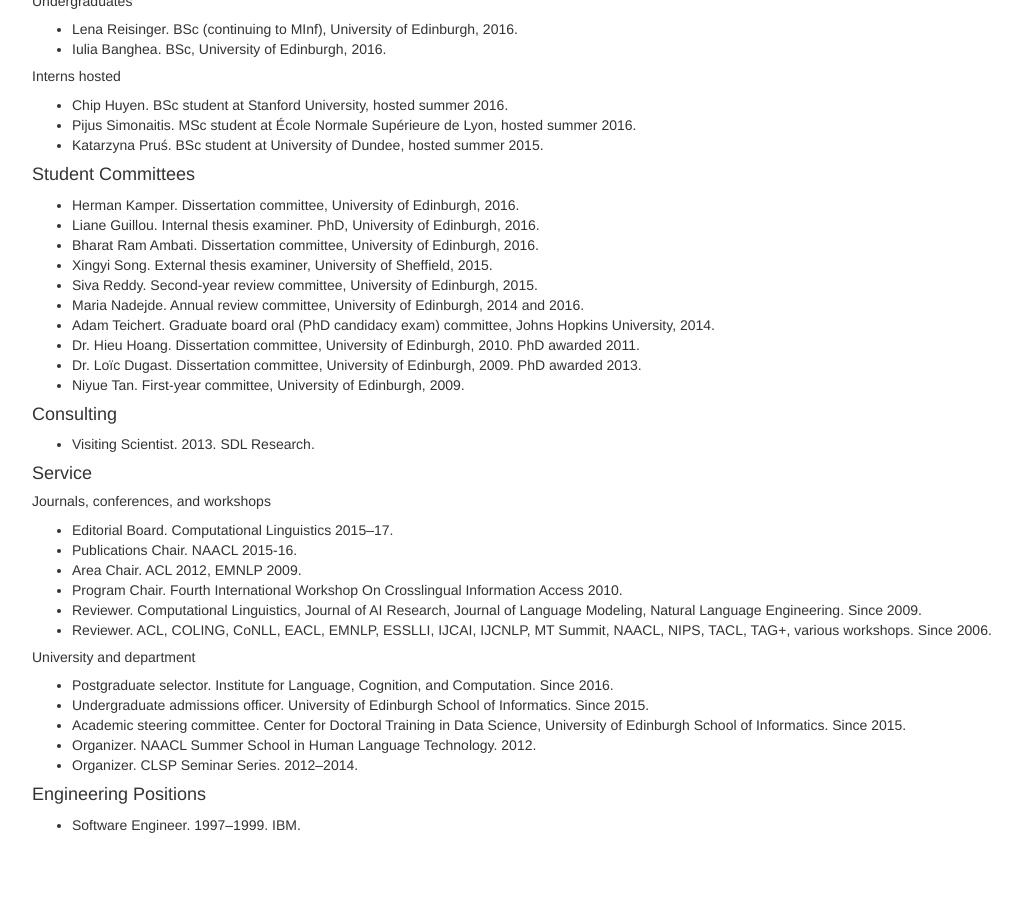
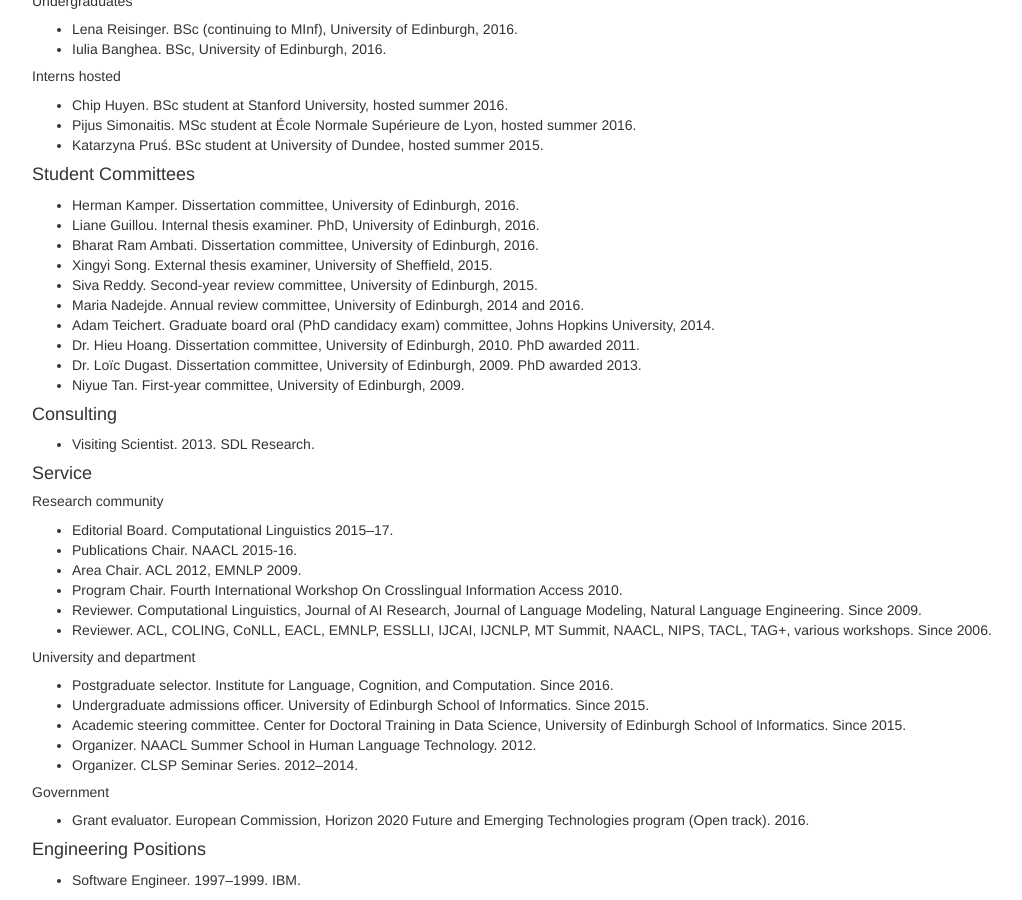
Before and after one commit to alopez/alopez.github.com, a Jekyll site: the page built from cv.html, in a window 1280 px wide and 900 px high, scrolled down 3079 px. Shown: the whole window, without its empty margins (23-1045 px from the left). Built offline with Jekyll 4.4.1, drawn with Linux system fonts in a browser that asks for light colours; before the commit the page ends 3924 px from its top, so only the background shows below that.

Commit message:
Update cv

```diff
--- a/cv.html
+++ b/cv.html
@@ -382,7 +382,7 @@ after-pubs:
     heading: Service
     subsections:
       -
-        heading: Journals, conferences, and workshops
+        heading: Research community
         items:
           - title: Editorial Board
             detail: Computational Linguistics 2015&ndash;17
@@ -419,6 +419,12 @@ after-pubs:
           -
             title: Organizer
             detail: CLSP Seminar Series. 2012&ndash;2014
+      -
+        heading: Government
+        items:
+          -
+            title: Grant evaluator
+            detail: European Commission, Horizon 2020 Future and Emerging Technologies program (Open track). 2016
   -
     heading: Engineering Positions
     items:
```
